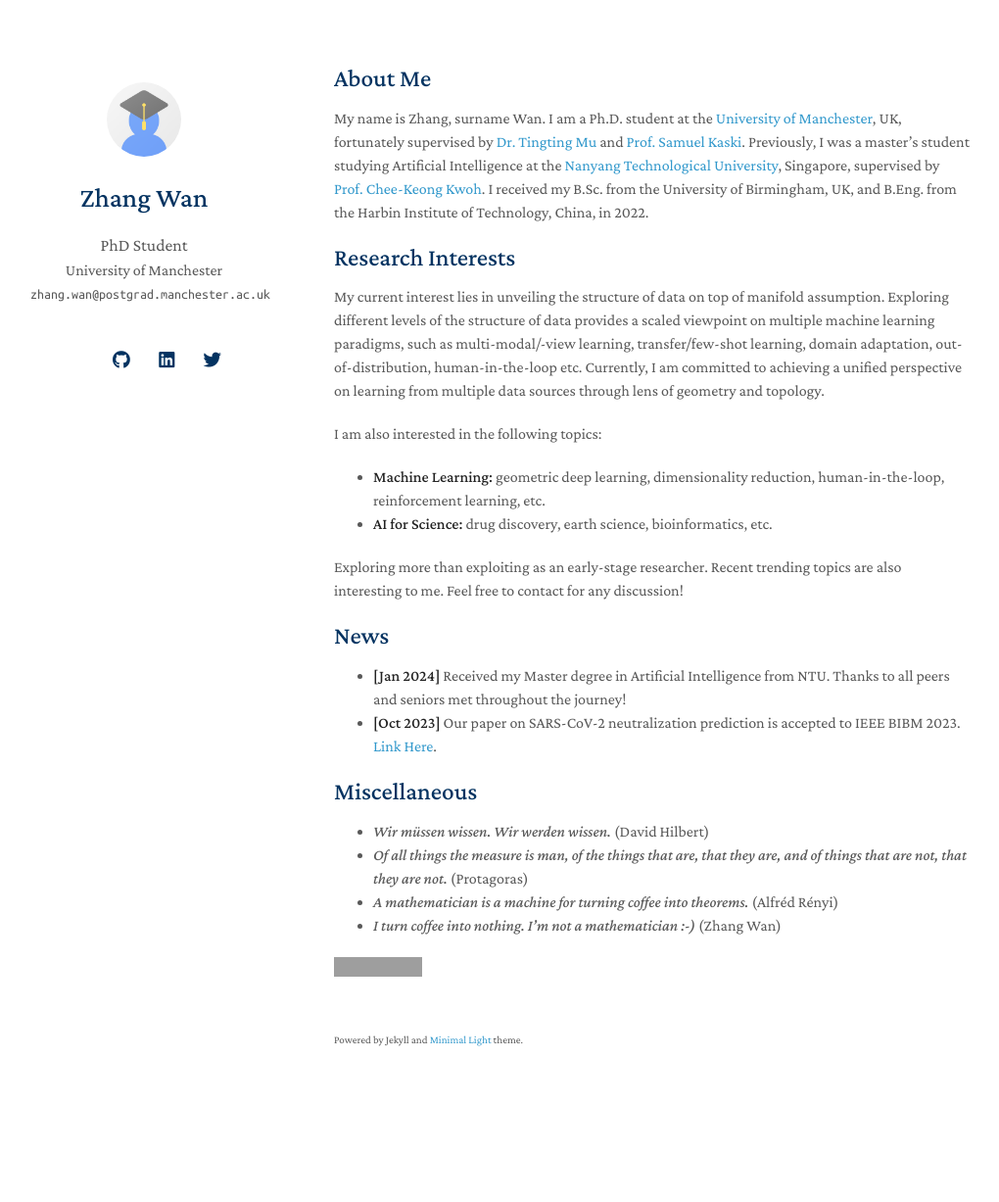
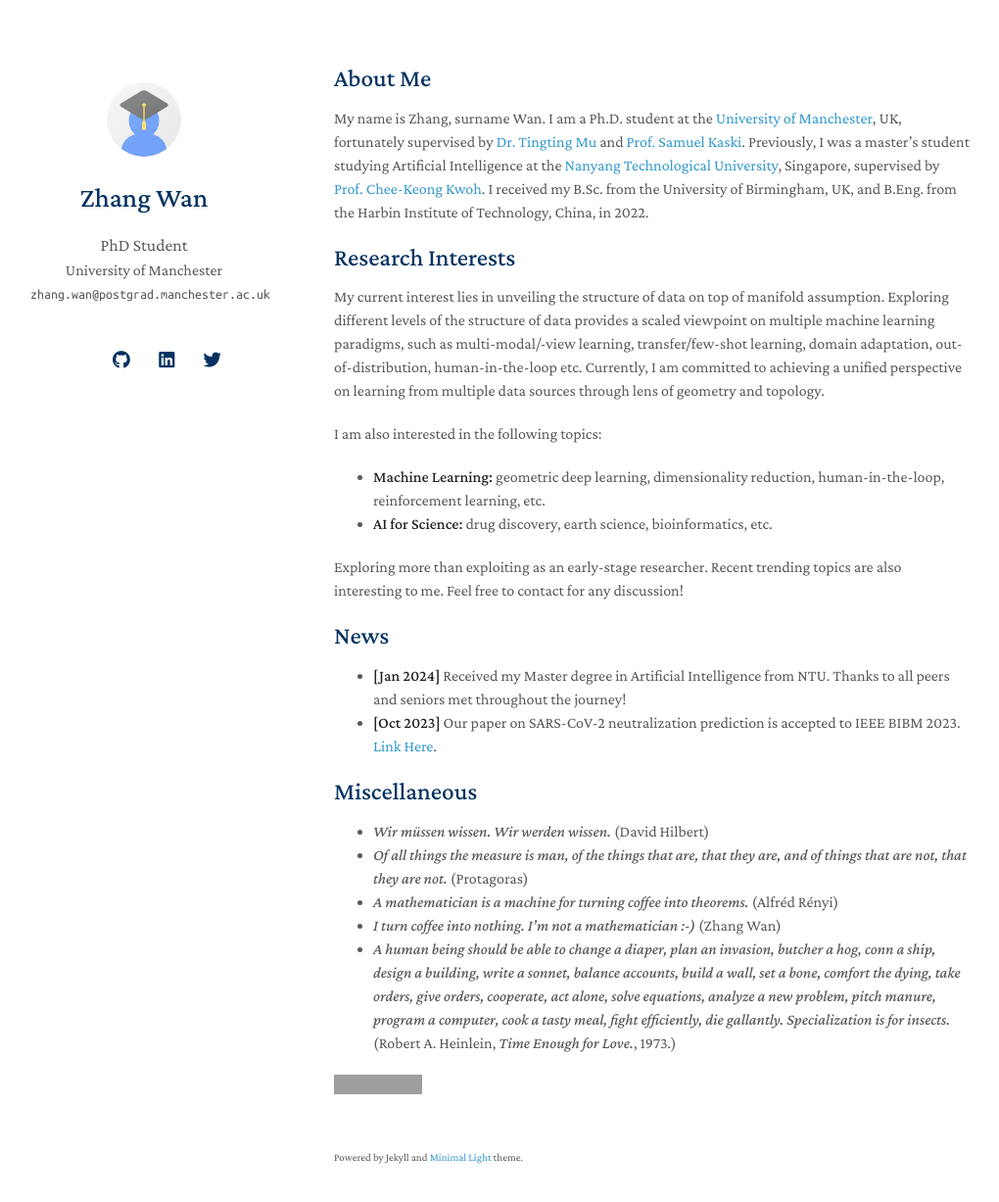
Before and after one commit to ZhangWan-byte/ZhangWan-byte.github.io, a Jekyll site: the page built from index.md, in a window 1280 px wide and 1262 px high. Shown: the top 1227 px of the window at 98% size, without its empty margins (129-1149 px from the left). Built offline with Jekyll 4.4.1, drawn with Linux system fonts in a browser that asks for light colours; nearby versions of some CDN libraries; a style sheet for code colours, icons or effects is not loaded; our own code applies the rules of GitHub Pages for plain Markdown files; grey boxes are pictures that could not be loaded.

Commit message:
Update index.md

```diff
--- a/index.md
+++ b/index.md
@@ -27,6 +27,7 @@ Exploring more than exploiting as an early-stage researcher. Recent trending top
 - _Of all things the measure is man, of the things that are, that they are, and of things that are not, that they are not._ (Protagoras)
 - _A mathematician is a machine for turning coffee into theorems._ (Alfréd Rényi)
 - _I turn coffee into nothing. I'm not a mathematician :-)_ (Zhang Wan)
+- _A human being should be able to change a diaper, plan an invasion, butcher a hog, conn a ship, design a building, write a sonnet, balance accounts, build a wall, set a bone, comfort the dying, take orders, give orders, cooperate, act alone, solve equations, analyze a new problem, pitch manure, program a computer, cook a tasty meal, fight efficiently, die gallantly. Specialization is for insects._ (Robert A. Heinlein, _Time Enough for Love._, 1973.)
 
 <!-- {% include_relative _includes/publications.md %} -->
 
```
